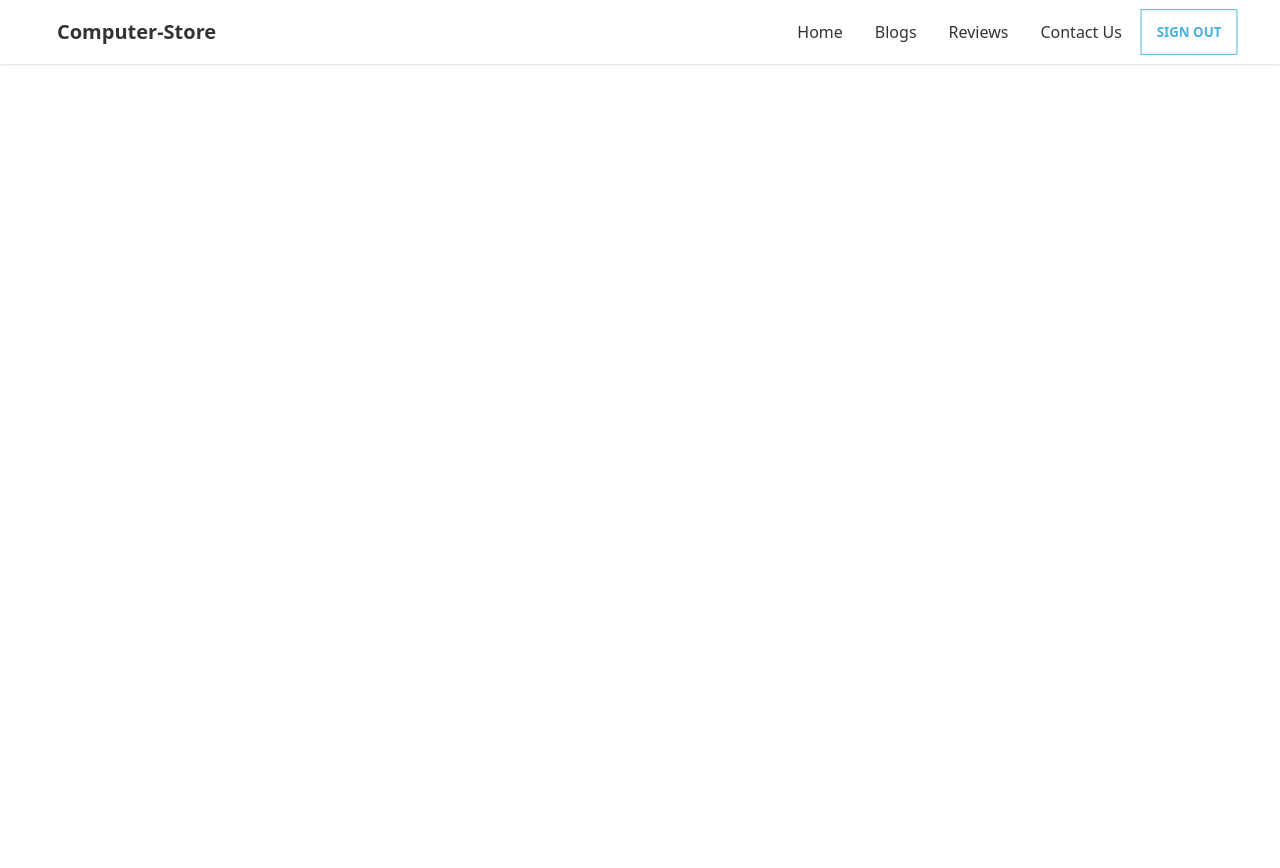
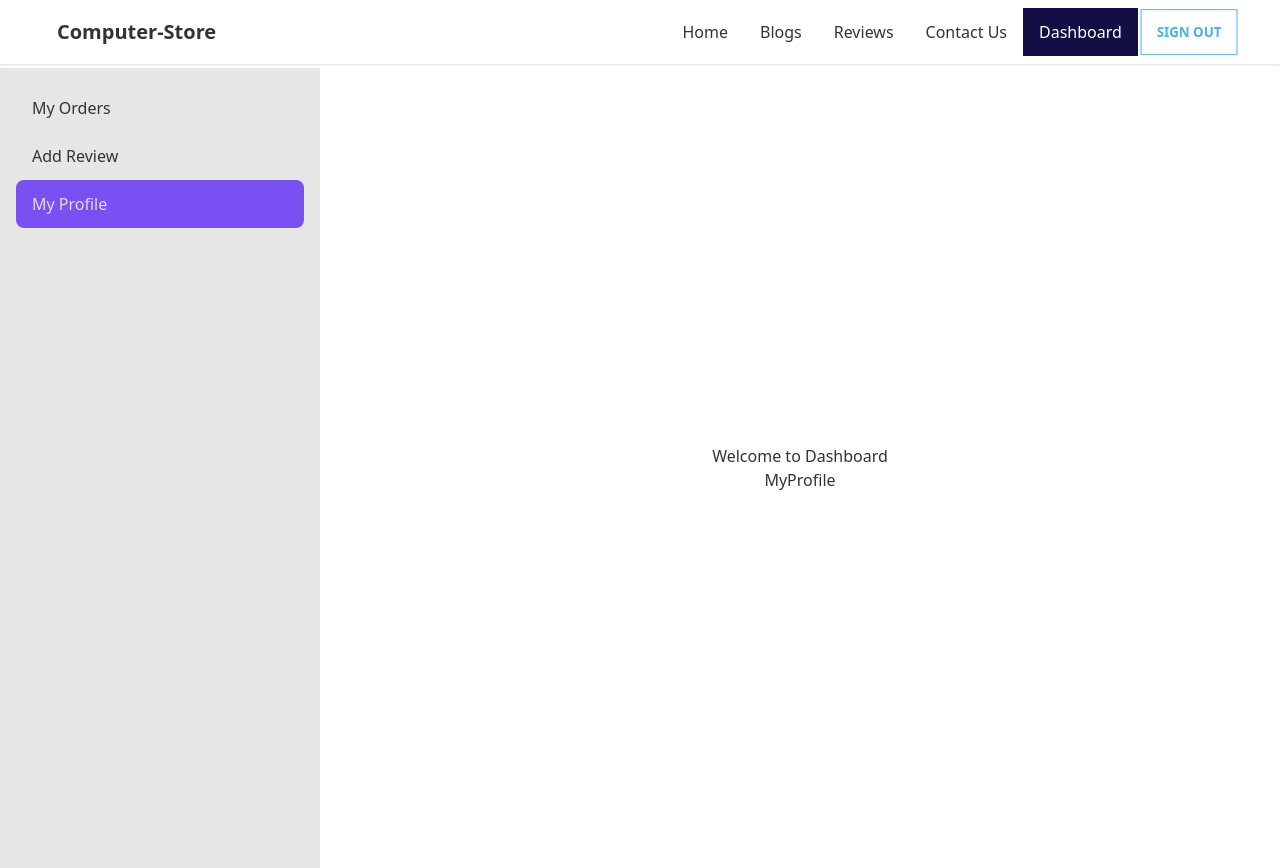
Before and after one commit to habiburrahman26/manufacturer-website-client-side, a React (Create React App) app: page /dashboard/myProfile in a window 1280 px wide. Before the commit the page ends 800 px from the top, so only its background shows below. Built offline with nearby package versions, Linux system fonts and the light colour scheme; no server answers.

Commit message:
add nested route

```diff
--- a/src/App.js
+++ b/src/App.js
@@ -8,6 +8,10 @@ import Login from './components/Pages/Login/Login';
 import SignUp from './components/Pages/Signup/SignUp';
 import Purchase from './components/Pages/Purchase/Purchase';
 import RequireAuth from './components/Shared/RequireAuth';
+import Dashboard from './components/Pages/Dashboard/Dashboard';
+import MyOrders from './components/Pages/Dashboard/MyOrders';
+import AddReview from './components/Pages/Dashboard/AddReview';
+import MyProfile from './components/Pages/Dashboard/MyProfile';
 
 const client = new QueryClient();
 
@@ -27,6 +31,18 @@ function App() {
               </RequireAuth>
             }
           />
+          <Route
+            path="dashboard"
+            element={
+              <RequireAuth>
+                <Dashboard />
+              </RequireAuth>
+            }
+          >
+            <Route path="myOrder" element={<MyOrders />} />
+            <Route path="addReview" element={<AddReview />} />
+            <Route path="myProfile" element={<MyProfile />} />
+          </Route>
           <Route path="/login" element={<Login />} />
           <Route path="/signup" element={<SignUp />} />
         </Routes>
--- a/src/components/Layout/Navbar.js
+++ b/src/components/Layout/Navbar.js
@@ -54,6 +54,18 @@ const Navbar = () => {
           Contact Us
         </NavLink>
       </li>
+      {user && (
+        <li>
+          <NavLink
+            to="/dashboard"
+            className={({ isActive }) =>
+              isActive ? 'bg-accent text-white' : ''
+            }
+          >
+            Dashboard
+          </NavLink>
+        </li>
+      )}
       {!user && (
         <li>
           <NavLink
@@ -105,7 +117,35 @@ const Navbar = () => {
         </div>
         <h3 className="btn btn-ghost normal-case text-xl">Computer-Store</h3>
       </div>
-      <div className="navbar-end hidden lg:flex">
+      <div className="navbar-end">
+        <label
+          htmlFor="dashboard-drawer"
+          class="btn btn-circle swap swap-rotate drawer-button lg:hidden"
+        >
+          <input type="checkbox" />
+
+          <svg
+            class="swap-off fill-current"
+            xmlns="http://www.w3.org/2000/svg"
+            width="32"
+            height="32"
+            viewBox="0 0 512 512"
+          >
+            <path d="M64,384H448V341.33H64Zm0-106.67H448V234.67H64ZM64,128v42.67H448V128Z" />
+          </svg>
+
+          <svg
+            class="swap-on fill-current"
+            xmlns="http://www.w3.org/2000/svg"
+            width="32"
+            height="32"
+            viewBox="0 0 512 512"
+          >
+            <polygon points="400 145.49 366.51 112 256 222.51 145.49 112 112 145.49 222.51 256 112 366.51 145.49 400 256 289.49 366.51 400 400 366.51 289.49 256 400 145.49" />
+          </svg>
+        </label>
+      </div>
+      <div className="navbar-center hidden lg:flex">
         <ul className="menu menu-horizontal p-0">{menuItem}</ul>
       </div>
     </div>
--- /dev/null
+++ b/src/components/Pages/Dashboard/AddReview.js
@@ -0,0 +1,9 @@
+import React from 'react'
+
+const AddReview = () => {
+  return (
+    <div>AddReview</div>
+  )
+}
+
+export default AddReview
--- /dev/null
+++ b/src/components/Pages/Dashboard/Dashboard.js
@@ -0,0 +1,30 @@
+import React from 'react';
+import { NavLink, Outlet } from 'react-router-dom';
+
+const Dashboard = () => {
+  return (
+    <div class="drawer drawer-mobile mt-1">
+      <input id="dashboard-drawer" type="checkbox" class="drawer-toggle" />
+      <div class="drawer-content flex flex-col items-center justify-center">
+        <p>Welcome to Dashboard</p>
+        <Outlet />
+      </div>
+      <div class="drawer-side">
+        <label htmlFor="dashboard-drawer" class="drawer-overlay"></label>
+        <ul class="menu p-4 overflow-y-auto w-80 bg-base-200 text-base-content">
+          <li>
+            <NavLink to="myOrder">My Orders</NavLink>
+          </li>
+          <li>
+            <NavLink to="addReview">Add Review</NavLink>
+          </li>
+          <li>
+            <NavLink to="myProfile">My Profile</NavLink>
+          </li>
+        </ul>
+      </div>
+    </div>
+  );
+};
+
+export default Dashboard;
--- /dev/null
+++ b/src/components/Pages/Dashboard/MyOrders.js
@@ -0,0 +1,9 @@
+import React from 'react'
+
+const MyOrders = () => {
+  return (
+    <div>MyOrders</div>
+  )
+}
+
+export default MyOrders
--- /dev/null
+++ b/src/components/Pages/Dashboard/MyProfile.js
@@ -0,0 +1,9 @@
+import React from 'react'
+
+const MyProfile = () => {
+  return (
+    <div>MyProfile</div>
+  )
+}
+
+export default MyProfile
--- a/src/components/Pages/Purchase/PurchaseModal.js
+++ b/src/components/Pages/Purchase/PurchaseModal.js
@@ -56,7 +56,7 @@ const PurchaseModal = ({
     axios.put('http://localhost:5000/purchase', purchase).then(({ data }) => {
       if (data.insertedId) {
         setIsLoading(false);
-        toast.success(`You order place Successfully`);
+        toast.success(`You order ${name} place Successfully`);
         setShowModal('');
         refetch();
       }
```
